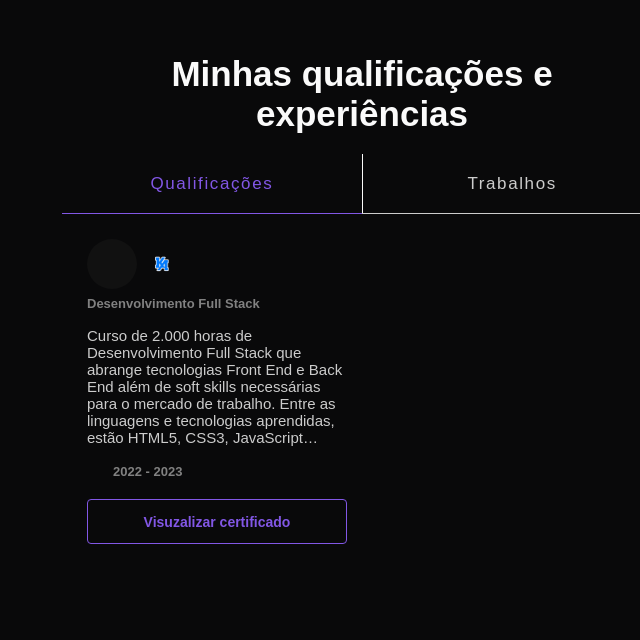
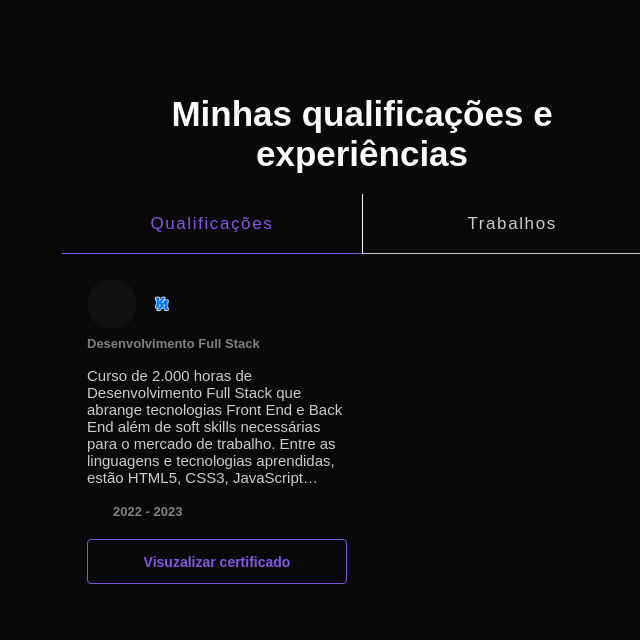
Before and after one commit to Rodrigodeveloperjr/portfolio_v2, a React (Vite) app: page / in a window 1280 px wide. Shown: the part 2440-3080 px from the top of the page, without its empty margins (278-918 px from the left). Built offline with nearby package versions, Linux system fonts and the light colour scheme; some icons are missing.

Commit message:
Chore: Docker added to project

```diff
--- a/package.json
+++ b/package.json
@@ -4,7 +4,7 @@
   "version": "0.0.0",
   "type": "module",
   "scripts": {
-    "dev": "vite",
+    "dev": "vite --host",
     "build": "tsc && vite build",
     "preview": "vite preview"
   },
--- a/src/components/Qualifications/style.ts
+++ b/src/components/Qualifications/style.ts
@@ -11,7 +11,7 @@ const Container = styled.div`
   flex-direction: column;
   align-items: center;
 
-  padding-top: 90px;
+  padding-top: 130px;
 
   & > h2 {
     width: 100%;
```
Also changed, not shown: 2 other files (tests, documents, lock files or other folders).
